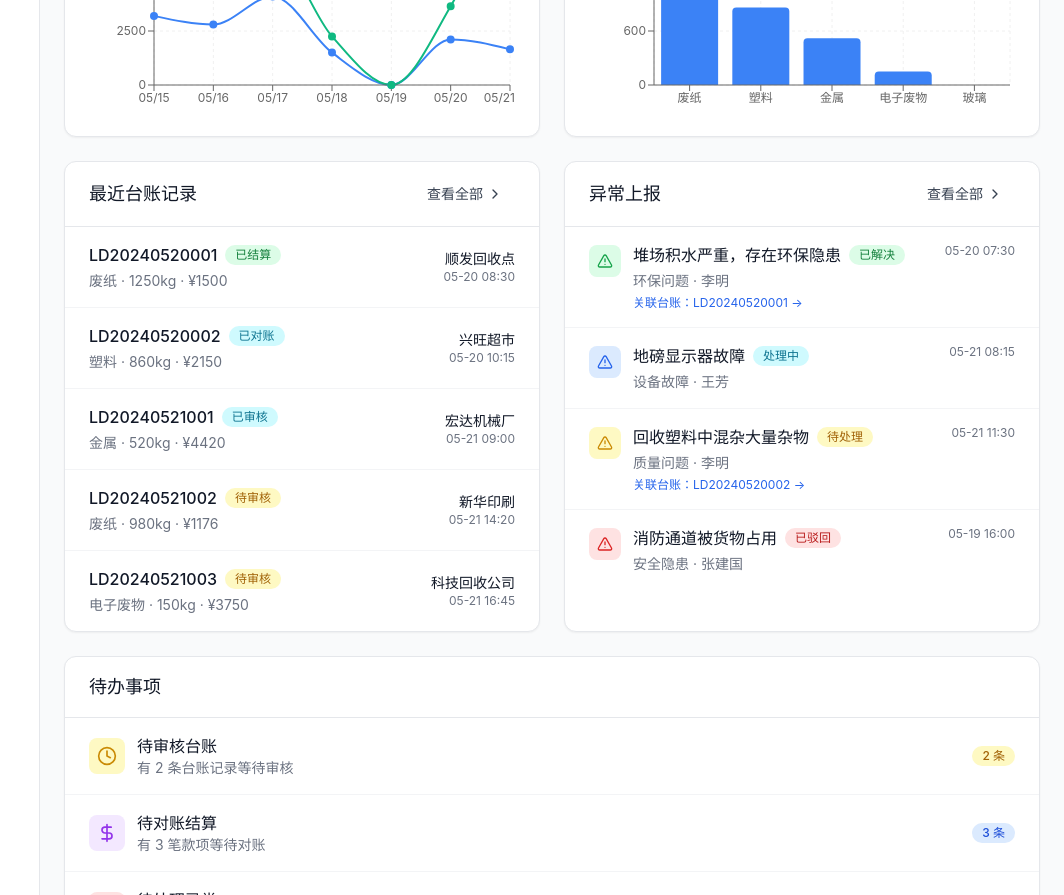
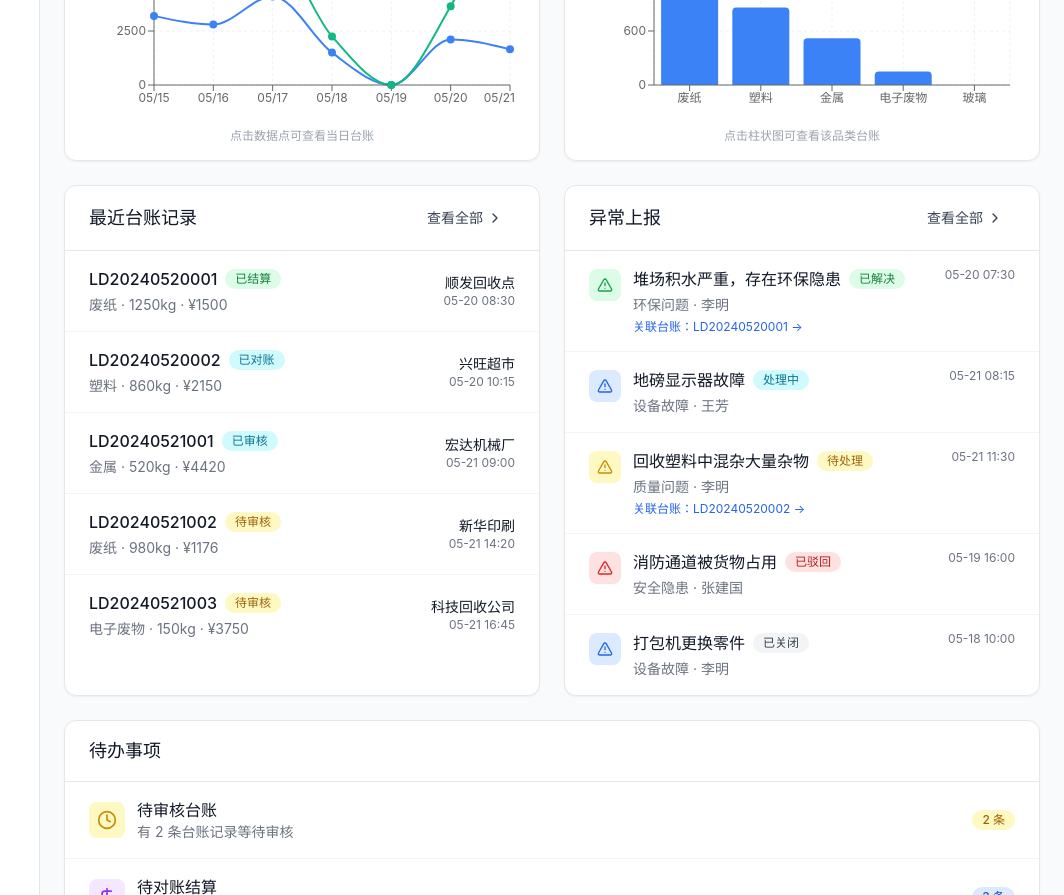
Before and after one commit to zoleo9527/trae-test, a React (Vite) app: page / in a window 1280 px wide. Shown: the part 440-1335 px from the top of the page, without its empty margins (216-1280 px from the left). Built offline with nearby package versions, Linux system fonts and the light colour scheme.

Commit message:
fix: repair dashboard drilldown and exception timeline

```diff
--- a/src/data/mockData.ts
+++ b/src/data/mockData.ts
@@ -374,6 +374,8 @@ export const mockExceptions: ExceptionRecord[] = [
     status: 'rejected',
     createdAt: '2024-05-19T16:00:00',
     updatedAt: '2024-05-19T16:30:00',
+    processingAt: '2024-05-19T16:10:00',
+    rejectedAt: '2024-05-19T16:30:00',
     comments: [
       {
         id: 'c4',
@@ -399,13 +401,92 @@ export const mockExceptions: ExceptionRecord[] = [
         createdAt: '2024-05-19T16:00:00',
       },
       {
+        id: 'elog7.5',
+        action: '开始处理',
+        userId: 'weigher-001',
+        userName: '李明',
+        oldValue: 'pending',
+        newValue: 'processing',
+        createdAt: '2024-05-19T16:10:00',
+      },
+      {
         id: 'elog8',
         action: '驳回异常',
         userId: 'owner-001',
         userName: '张建国',
-        oldValue: 'pending',
+        oldValue: 'processing',
         newValue: 'rejected',
         createdAt: '2024-05-19T16:30:00',
+      },
+    ],
+  },
+  {
+    id: 'exp-005',
+    exceptionNo: 'EX20240518001',
+    type: 'equipment',
+    title: '打包机更换零件',
+    description: '打包机刀片磨损严重，已更换新刀片。',
+    photos: [],
+    reporterId: 'weigher-001',
+    reporterName: '李明',
+    handlerId: 'owner-001',
+    handlerName: '张建国',
+    status: 'closed',
+    createdAt: '2024-05-18T10:00:00',
+    updatedAt: '2024-05-18T16:00:00',
+    processingAt: '2024-05-18T10:30:00',
+    resolvedAt: '2024-05-18T15:00:00',
+    closedAt: '2024-05-18T16:00:00',
+    comments: [
+      {
+        id: 'c6',
+        userId: 'owner-001',
+        userName: '张建国',
+        content: '已联系供应商送新刀片',
+        createdAt: '2024-05-18T10:30:00',
+      },
+      {
+        id: 'c7',
+        userId: 'weigher-001',
+        userName: '李明',
+        content: '刀片已更换，设备正常运行',
+        createdAt: '2024-05-18T15:00:00',
+      },
+    ],
+    operationLogs: [
+      {
+        id: 'elog9',
+        action: '发起异常',
+        userId: 'weigher-001',
+        userName: '李明',
+        createdAt: '2024-05-18T10:00:00',
+      },
+      {
+        id: 'elog10',
+        action: '开始处理',
+        userId: 'owner-001',
+        userName: '张建国',
+        oldValue: 'pending',
+        newValue: 'processing',
+        createdAt: '2024-05-18T10:30:00',
+      },
+      {
+        id: 'elog11',
+        action: '问题解决',
+        userId: 'weigher-001',
+        userName: '李明',
+        oldValue: 'processing',
+        newValue: 'resolved',
+        createdAt: '2024-05-18T15:00:00',
+      },
+      {
+        id: 'elog12',
+        action: '关闭异常',
+        userId: 'owner-001',
+        userName: '张建国',
+        oldValue: 'resolved',
+        newValue: 'closed',
+        createdAt: '2024-05-18T16:00:00',
       },
     ],
   },
--- a/src/pages/Dashboard.tsx
+++ b/src/pages/Dashboard.tsx
@@ -109,7 +109,12 @@ export default function Dashboard() {
           <Card.Content>
             <div className="h-64">
               <ResponsiveContainer width="100%" height="100%">
-                <LineChart data={dailyStats.slice(-7)}>
+                <LineChart data={dailyStats.slice(-7)} onClick={(data: any) => {
+                  if (data && data.activePayload && data.activePayload[0]) {
+                    const date = data.activePayload[0].payload.date;
+                    navigate(`/ledger?date=${date}`);
+                  }
+                }}>
                   <CartesianGrid strokeDasharray="3 3" stroke="#f0f0f0" />
                   <XAxis
                     dataKey="date"
@@ -122,13 +127,14 @@ export default function Dashboard() {
                       name === 'weight' ? `${value} kg` : `¥${value}`,
                       name === 'weight' ? '重量' : '金额',
                     ]}
+                    labelFormatter={(label) => `日期: ${format(new Date(label), 'yyyy-MM-dd', { locale: zhCN })}`}
                   />
                   <Line
                     type="monotone"
                     dataKey="weight"
                     stroke="#3b82f6"
                     strokeWidth={2}
-                    dot={{ fill: '#3b82f6' }}
+                    dot={{ fill: '#3b82f6', cursor: 'pointer' }}
                     name="weight"
                   />
                   <Line
@@ -136,12 +142,13 @@ export default function Dashboard() {
                     dataKey="amount"
                     stroke="#10b981"
                     strokeWidth={2}
-                    dot={{ fill: '#10b981' }}
+                    dot={{ fill: '#10b981', cursor: 'pointer' }}
                     name="amount"
                   />
                 </LineChart>
               </ResponsiveContainer>
             </div>
+            <p className="text-xs text-gray-400 text-center mt-2">点击数据点可查看当日台账</p>
           </Card.Content>
         </Card>
 
@@ -153,20 +160,30 @@ export default function Dashboard() {
           <Card.Content>
             <div className="h-64">
               <ResponsiveContainer width="100%" height="100%">
-                <BarChart data={categoryStats.map((s) => ({ ...s, category: categoryLabels[s.category as keyof typeof categoryLabels] }))}>
+                <BarChart
+                  data={categoryStats}
+                  onClick={(data: any) => {
+                    if (data && data.activePayload && data.activePayload[0]) {
+                      const category = data.activePayload[0].payload.category;
+                      navigate(`/ledger?category=${category}`);
+                    }
+                  }}
+                >
                   <CartesianGrid strokeDasharray="3 3" stroke="#f0f0f0" />
-                  <XAxis dataKey="category" tick={{ fontSize: 12 }} />
+                  <XAxis dataKey="category" tick={{ fontSize: 12 }} tickFormatter={(cat) => categoryLabels[cat as keyof typeof categoryLabels]} />
                   <YAxis tick={{ fontSize: 12 }} />
                   <Tooltip
                     formatter={(value: number, name: string) => [
                       name === 'weight' ? `${value} kg` : `¥${value}`,
                       name === 'weight' ? '重量' : '价值',
                     ]}
+                    labelFormatter={(label) => `品类: ${categoryLabels[label as keyof typeof categoryLabels]}`}
                   />
-                  <Bar dataKey="weight" fill="#3b82f6" name="weight" radius={[4, 4, 0, 0]} />
+                  <Bar dataKey="weight" fill="#3b82f6" name="weight" radius={[4, 4, 0, 0]} cursor="pointer" />
                 </BarChart>
               </ResponsiveContainer>
             </div>
+            <p className="text-xs text-gray-400 text-center mt-2">点击柱状图可查看该品类台账</p>
           </Card.Content>
         </Card>
       </div>
--- a/src/pages/LedgerList.tsx
+++ b/src/pages/LedgerList.tsx
@@ -1,6 +1,6 @@
-import { useState } from 'react';
-import { useNavigate } from 'react-router-dom';
-import { Plus, Search, Filter, Eye, CheckCircle, Clock } from 'lucide-react';
+import { useState, useEffect } from 'react';
+import { useNavigate, useSearchParams } from 'react-router-dom';
+import { Plus, Search, Filter, Eye, CheckCircle, Clock, X } from 'lucide-react';
 import { format } from 'date-fns';
 import { zhCN } from 'date-fns/locale';
 import { Card } from '@/components/ui/Card';
@@ -13,10 +13,12 @@ import { cn } from '@/lib/utils';
 
 export default function LedgerList() {
   const navigate = useNavigate();
+  const [searchParams, setSearchParams] = useSearchParams();
   const { currentRole, currentUser, getFilteredLedger, addLedgerRecord, currentPrices } = useStore();
   const [searchTerm, setSearchTerm] = useState('');
   const [statusFilter, setStatusFilter] = useState<string>('all');
   const [categoryFilter, setCategoryFilter] = useState<string>('all');
+  const [dateFilter, setDateFilter] = useState<string>('');
   const [showCreateModal, setShowCreateModal] = useState(false);
   const [newRecord, setNewRecord] = useState({
     category: 'paper' as Category,
@@ -24,6 +26,29 @@ export default function LedgerList() {
     supplier: '',
     weightPhoto: '',
   });
+
+  useEffect(() => {
+    const dateParam = searchParams.get('date');
+    const categoryParam = searchParams.get('category');
+    if (dateParam) {
+      setDateFilter(dateParam);
+    }
+    if (categoryParam) {
+      setCategoryFilter(categoryParam);
+    }
+  }, [searchParams]);
+
+  const clearDateFilter = () => {
+    setDateFilter('');
+    searchParams.delete('date');
+    setSearchParams(searchParams);
+  };
+
+  const clearCategoryFilter = () => {
+    setCategoryFilter('all');
+    searchParams.delete('category');
+    setSearchParams(searchParams);
+  };
 
   const ledgerRecords = getFilteredLedger();
 
@@ -33,7 +58,8 @@ export default function LedgerList() {
       record.supplier.toLowerCase().includes(searchTerm.toLowerCase());
     const matchStatus = statusFilter === 'all' || record.status === statusFilter;
     const matchCategory = categoryFilter === 'all' || record.category === categoryFilter;
-    return matchSearch && matchStatus && matchCategory;
+    const matchDate = !dateFilter || record.createdAt.startsWith(dateFilter);
+    return matchSearch && matchStatus && matchCategory && matchDate;
   });
 
   const getStatusBadgeVariant = (status: LedgerStatus) => {
@@ -91,8 +117,9 @@ export default function LedgerList() {
       </div>
 
       <Card>
-        <Card.Header className="flex flex-col md:flex-row md:items-center md:justify-between gap-4">
-          <div className="flex items-center gap-2">
+        <Card.Header className="space-y-4">
+          <div className="flex flex-col md:flex-row md:items-center md:justify-between gap-4">
+            <div className="flex flex-wrap items-center gap-2">
               <Filter className="w-5 h-5 text-gray-400" />
               <select
                 value={statusFilter}
@@ -125,6 +152,28 @@ export default function LedgerList() {
                 className="pl-10 pr-4 py-2 border border-gray-300 rounded-lg text-sm focus:outline-none focus:ring-2 focus:ring-blue-500 w-64"
               />
             </div>
+          </div>
+          {(dateFilter || categoryFilter !== 'all') && (
+            <div className="flex flex-wrap items-center gap-2 pt-2 border-t border-gray-200">
+              <span className="text-sm text-gray-500">已筛选：</span>
+              {dateFilter && (
+                <Badge variant="info" className="flex items-center gap-1">
+                  日期：{dateFilter}
+                  <button onClick={clearDateFilter} className="ml-1 hover:text-white">
+                    <X className="w-3 h-3" />
+                  </button>
+                </Badge>
+              )}
+              {categoryFilter !== 'all' && (
+                <Badge variant="info" className="flex items-center gap-1">
+                  品类：{categoryLabels[categoryFilter as keyof typeof categoryLabels]}
+                  <button onClick={clearCategoryFilter} className="ml-1 hover:text-white">
+                    <X className="w-3 h-3" />
+                  </button>
+                </Badge>
+              )}
+            </div>
+          )}
         </Card.Header>
         <Card.Content className="p-0">
           <div className="overflow-x-auto">
```
Also changed, not shown: 1 other file (tests, documents, lock files or other folders). Lines whose indentation alone changed are shown as unchanged.
